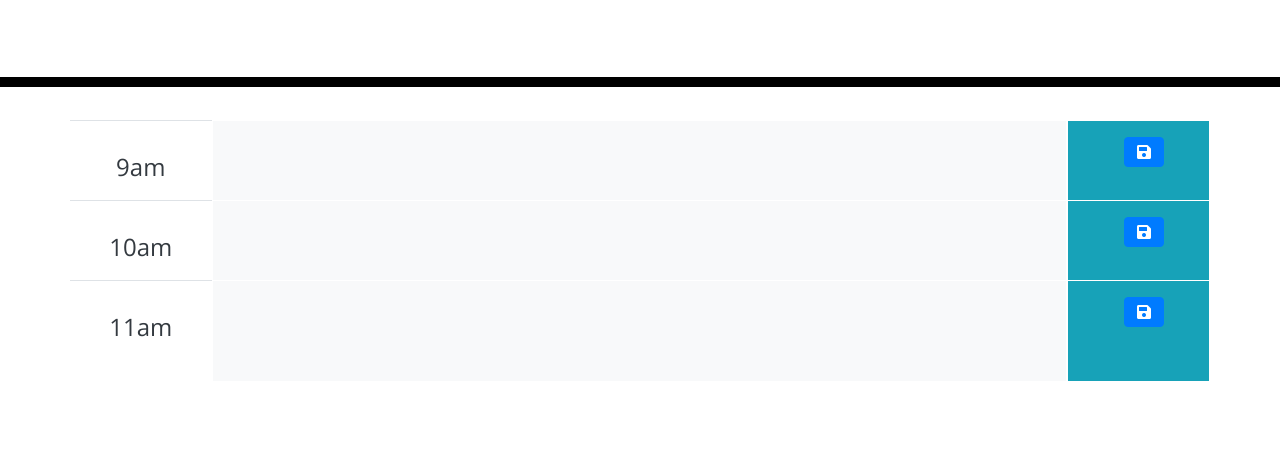
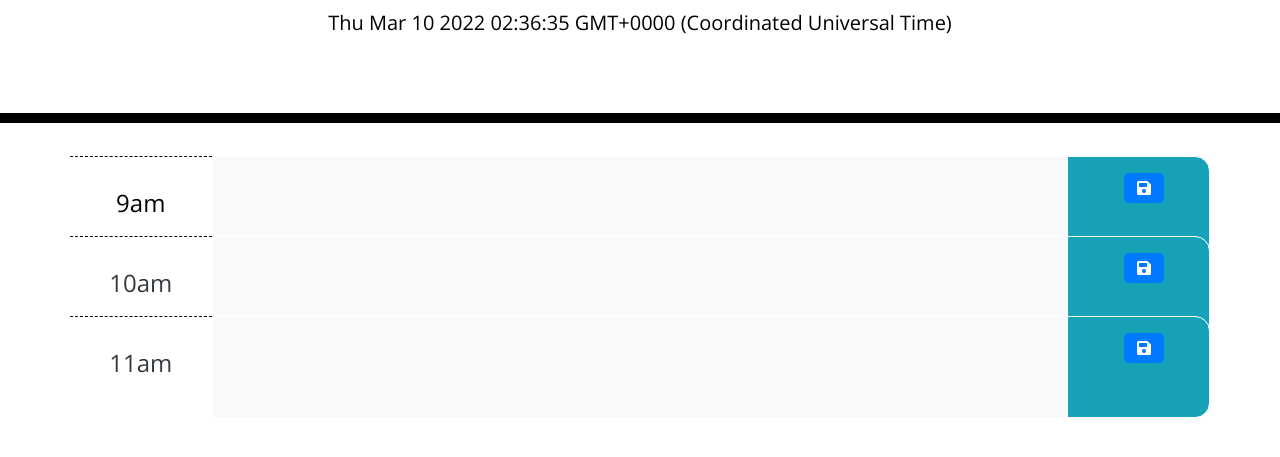
Before and after one commit to jjakobsons87/workDayScheduler, a plain HTML site: page index.html in a window 1280 px wide. Shown: the part 181-638 px from the top of the page. Drawn offline with nearby package versions, Linux system fonts and the light colour scheme.

Commit message:
added js link updated timing and stylign

```diff
--- a/assets/js/script.js
+++ b/assets/js/script.js
@@ -1,8 +1,10 @@
+var tasks = [];
+
 
 // time display/validation
-var date = document.getElementById("currentDay");
+var dateTime = document.getElementById("currentDay");
 function currentDay() {
-    time.textContent = new Date().toString();
+    dateTime.textContent = new Date().toString();
 }
 
 // setting a refresh for every second
@@ -30,11 +32,11 @@ function checkTime() {
 
 // load all the tasks
 var loadTasks = function() {
-    for (let tasks = 9; count < 18; count++) {
+    for (let tasks = 9; tasks < 18; tasks++) {
         localStorage.getItem(tasks);
         let myString = localStorage.getItem(tasks);
         if (myString) {
-            $("#" + count).val(myString);
+            $("#" + tasks).val(myString);
         }
     }
 }
--- a/index.html
+++ b/index.html
@@ -32,32 +32,33 @@
     <!-- first row- 9am  -->
     <main class="container">
       <div class="row">
-        <div class="col border-top" data-hour="9">
-          <h4 class="text-dark text-center">9am</h4>
+        <div class="col event-time hour" data-hour="9">
+          <h4 class="time-block">9am</h4>
         </div>
         <textarea id ="9" class="col-9 description bg-light border border-2 border-white"></textarea>
-        <div id="saveBtn" class="col bg-info border border-white rounded-end">
+        <div id="saveBtn" class="col bg-info border border-white saveBtn">
           <button type="button" class="btn btn-primary med-1 fas fa-save"></button>
         </div>
       </div>
 
       <!-- 10am  -->
       <div class="row">
-        <div class="col border-top">
+        <div class="col event-time hour" data-hour="10">
           <h4 class="text-dark text-center">10am</h4>
         </div>
         <textarea id="10" class="description col-9 bg-light border border-2 border-white"></textarea>
-        <div class="col bg-info border border-white rounded-end rounded-3">
+        <div class="col bg-info border border-white saveBtn">
           <button type="button" class="btn btn-primary med-1 fas fa-save"></button>
         </div>
       </div>
 
+      <!-- 11 am -->
       <div class="row">
-        <div class="col border-top">
+        <div class="col event-time hour" data-hour="11">
           <h4 class="text-dark text-center">11am</h4>
         </div>
         <textarea class="col-9 description bg-light border border-2 border-white"></textarea>
-        <div class="col bg-info border border-white rounded-end rounded-3">
+        <div class="col bg-info border border-white saveBtn">
           <button type="button" class="btn btn-primary med-1 fas fa-save"></button>
         </div>
       </div>
@@ -69,5 +70,6 @@
   <script src="https://code.jquery.com/ui/1.13.1/jquery-ui.js"></script>
   <script src="https://cdnjs.cloudflare.com/ajax/libs/twitter-bootstrap/4.3.1/js/bootstrap.min.js"></script>
   <script src="https://cdnjs.cloudflare.com/ajax/libs/moment.js/2.24.0/moment.min.js"></script>
+  <script src="./assets/js/script.js"></script>
   </body>
 </html>
```
